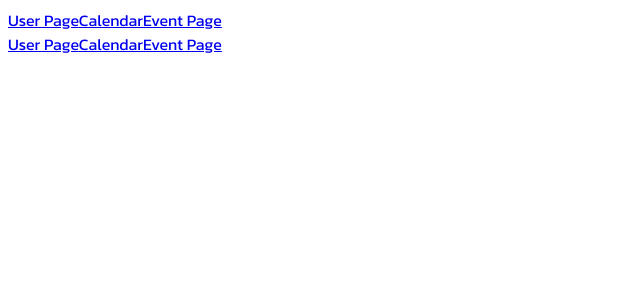
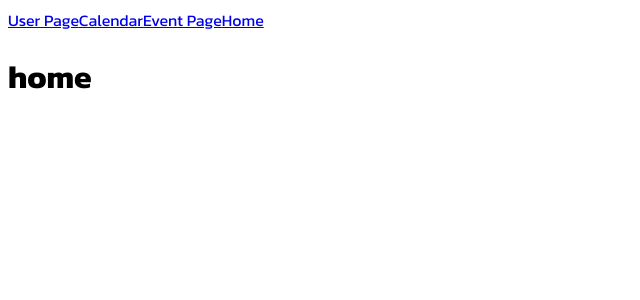
Before and after one commit to peculiarNoobie/likha-ft, a Vue app: page /#/ in a window 1280 px wide. Shown: the top 300 px of the page, without its empty margins (0-640 px from the left). Built offline with nearby package versions, Linux system fonts and the light colour scheme.

Commit message:
adding home

```diff
--- a/src/components/Home.vue
+++ b/src/components/Home.vue
@@ -0,0 +1,11 @@
+<template>
+    <div>
+        <h1>home</h1>
+    </div>
+</template>
+
+<script>
+export default {
+    name: 'home'
+}
+</script>
--- a/src/router/index.js
+++ b/src/router/index.js
@@ -10,14 +10,20 @@ const routes = [
     component: Home,
     children: [
       {
+        path: '',
+        component: () => import('@/components/Home.vue'),
+        meta: { title: 'Home' }
+      },
+      {
+        path: 'home',
+        component: () => import('@/components/Home.vue'),
+        meta: { title: 'Home' }
+      },
+
+      {
         path: 'calendar',
         component: () =>import('@/components/Calendar.vue'),
         meta: { title: 'Calendar' }
-      },
-      {
-        path: '',
-        component: () => import('@/views/HomeDashboard.vue'),
-        meta: { title: 'Home' }
       },
       {
         path: 'eventPage',
--- a/src/views/HomeDashboard.vue
+++ b/src/views/HomeDashboard.vue
@@ -3,6 +3,7 @@
         <router-link to="/userPage">User Page</router-link>
         <router-link to="/calendar">Calendar</router-link>
         <router-link to="/eventPage">Event Page</router-link>
+        <router-link to="/home">Home</router-link>
         <router-view/>
     </div>
 
```
